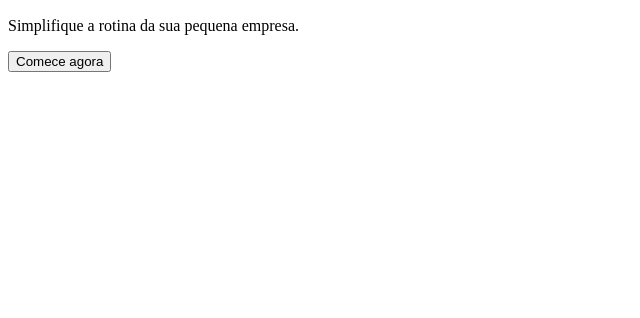
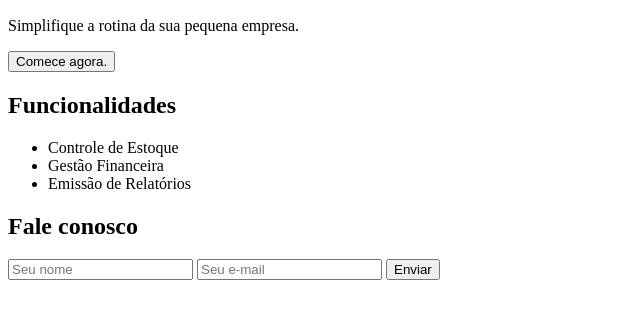
Before and after one commit to karinecroce-ops/devsolutions, a plain HTML site: page index.html in a window 1280 px wide. Shown: the part 50-368 px from the top of the page, without its empty margins (0-640 px from the left). Drawn offline with Linux system fonts and the light colour scheme.

Commit message:
Update index.html

```diff
--- a/index.html
+++ b/index.html
@@ -3,13 +3,30 @@
 <head>
     <meta charset="UTF-8">
     <meta name="viewport" content="width=device-width, initial-scale=1.0">
-    <title>Sistema de Gestão Devsolutions</title>
+    <title>Sistema de Gestão DevSolutions</title>
 </head>
 <body>
-   <section>
- <h1>Sistema de Gestão DevSolutions</h1>
- <p>Simplifique a rotina da sua pequena empresa.</p>
- <Button>Comece agora</Button>
-   </section>
+    <section>
+        <h1>Sistema de Gestão DevSolutions</h1>
+        <p>Simplifique a rotina da sua pequena empresa.</p>
+        <button>Comece agora.</button>
+    </section>
+    <section class="funcionalidades">
+        <h2>Funcionalidades</h2>
+        <ul>
+            <li>Controle de Estoque</li>
+            <li>Gestão Financeira</li>
+            <li>Emissão de Relatórios</li>
+        </ul>
+    </section>
+    <section class="contato">
+        <h2>Fale conosco</h2>
+        <form id="form-contato">
+            <input type="text" id="nome" placeholder="Seu nome">
+            <input type="email" id="email" placeholder="Seu e-mail">
+            <button type="submit">Enviar</button>
+        </form>
+    </section>
+    <script src="scripts.js"></script>
 </body>
 </html>
```
